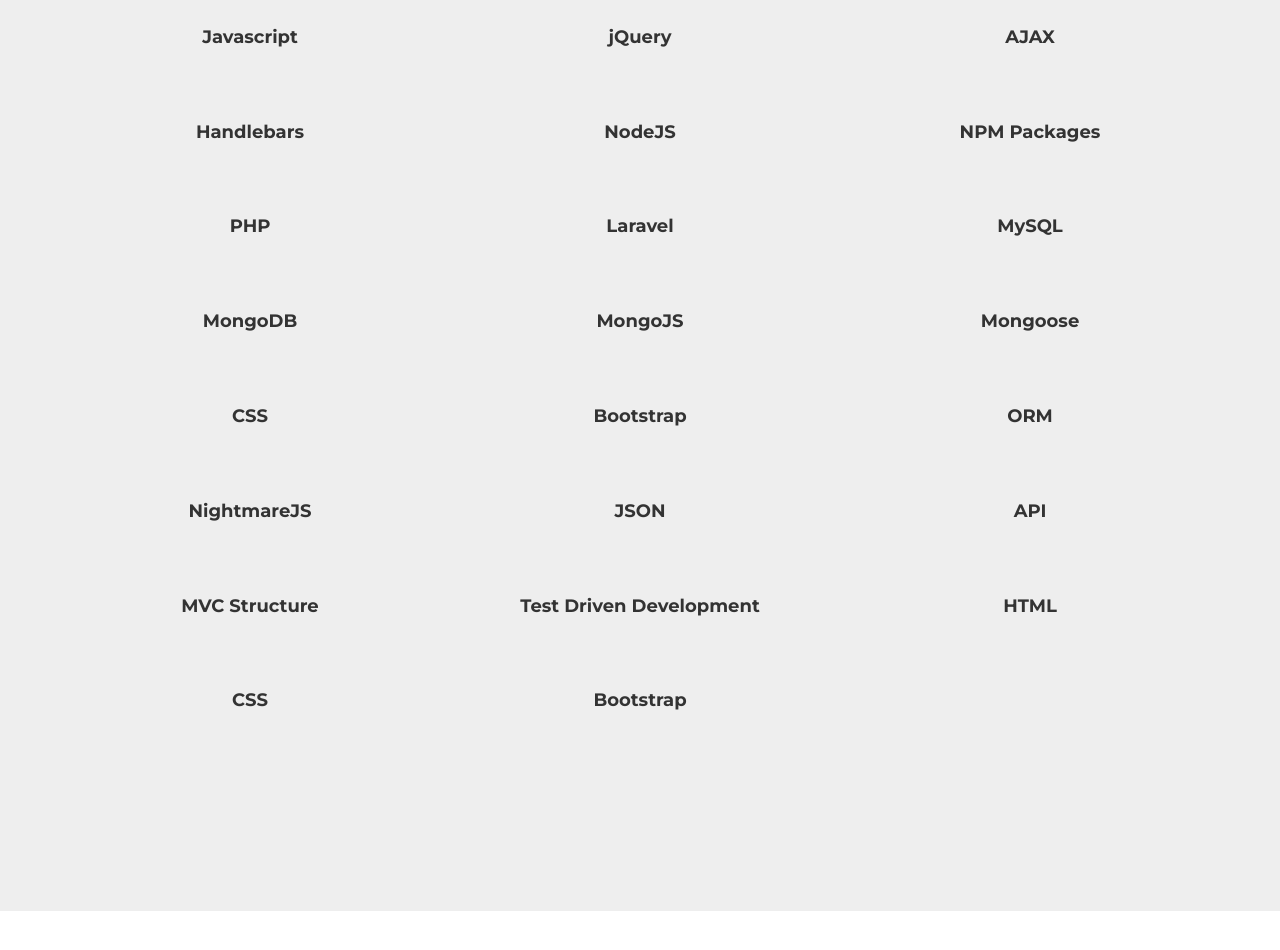
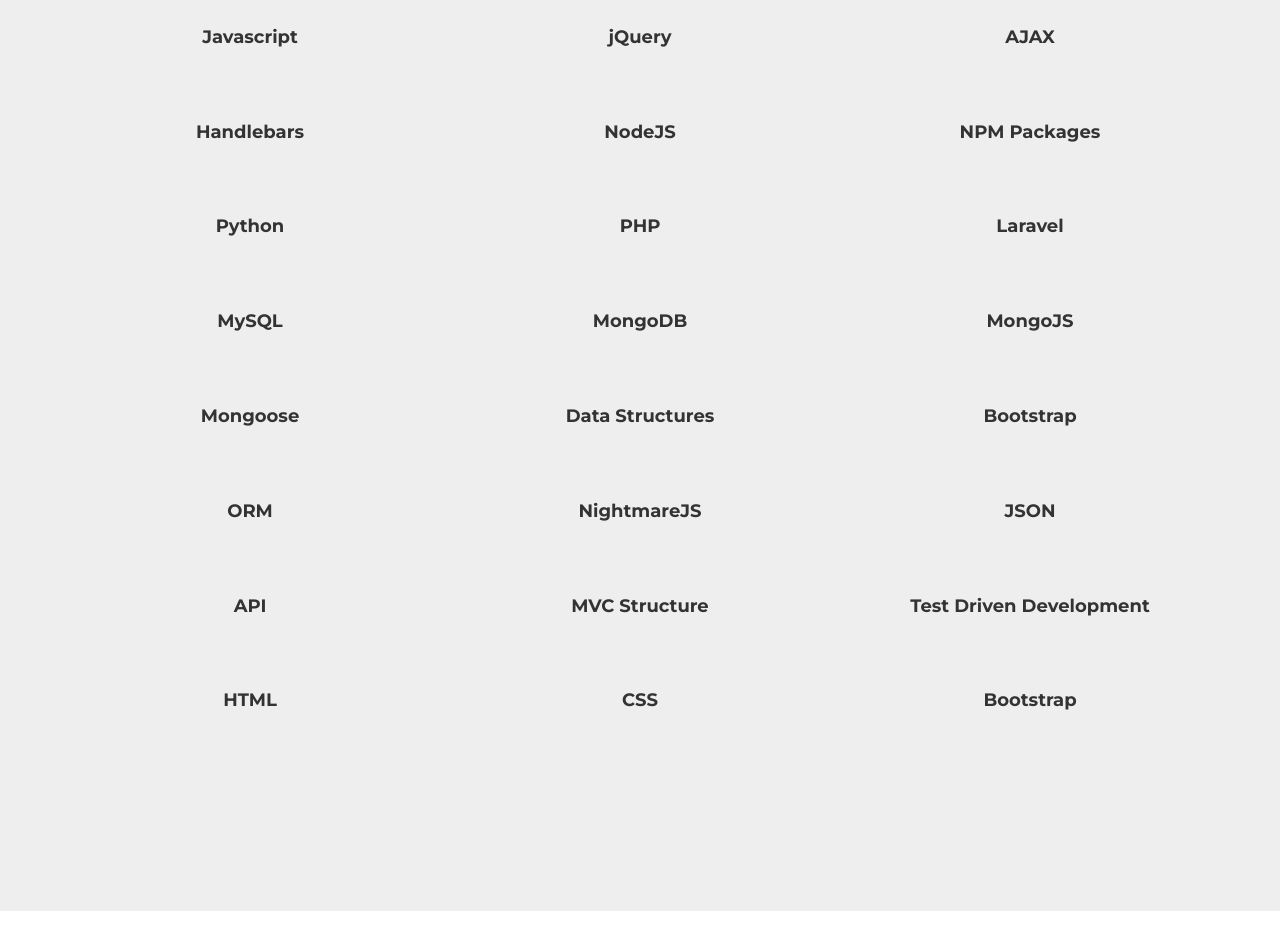
Before and after one commit to shivjisakina/New-Portfolio, a website: page index.html in a window 1280 px wide. Shown: the part 3013-3963 px from the top of the page. Drawn offline with nearby package versions, Linux system fonts and the light colour scheme; a web font is replaced by a local one.

Commit message:
added python

```diff
--- a/index.html
+++ b/index.html
@@ -222,6 +222,11 @@
                 </div>
                 <div class="col-sm-4">
                     <div class="team-member">
+                        <h4>Python</h4>
+                    </div>
+                </div>
+                <div class="col-sm-4">
+                    <div class="team-member">
                         <h4>PHP</h4>
                     </div>
                 </div>
@@ -252,7 +257,7 @@
                 </div>
                 <div class="col-sm-4">
                     <div class="team-member">
-                        <h4>CSS</h4>
+                        <h4>Data Structures</h4>
                     </div>
                 </div>
                 <div class="col-sm-4">
```
